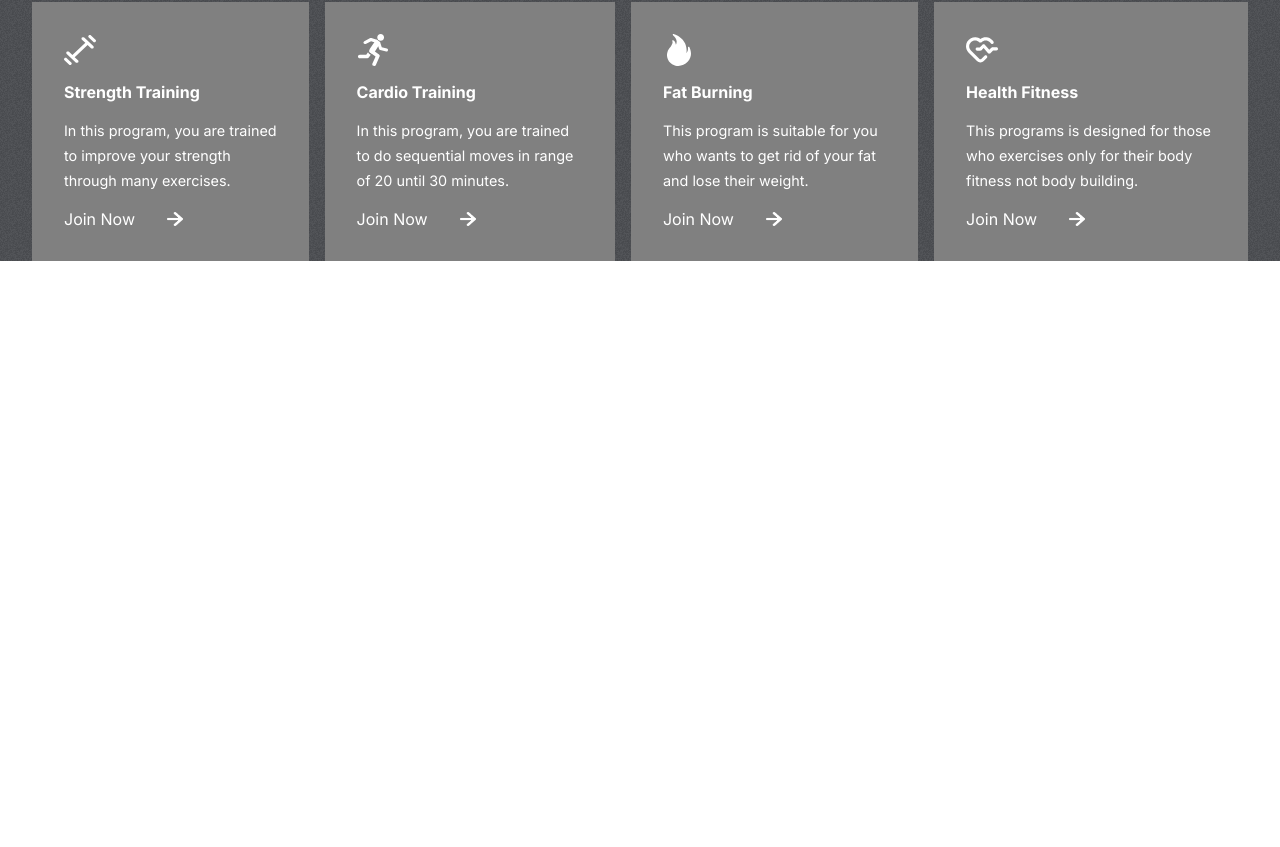
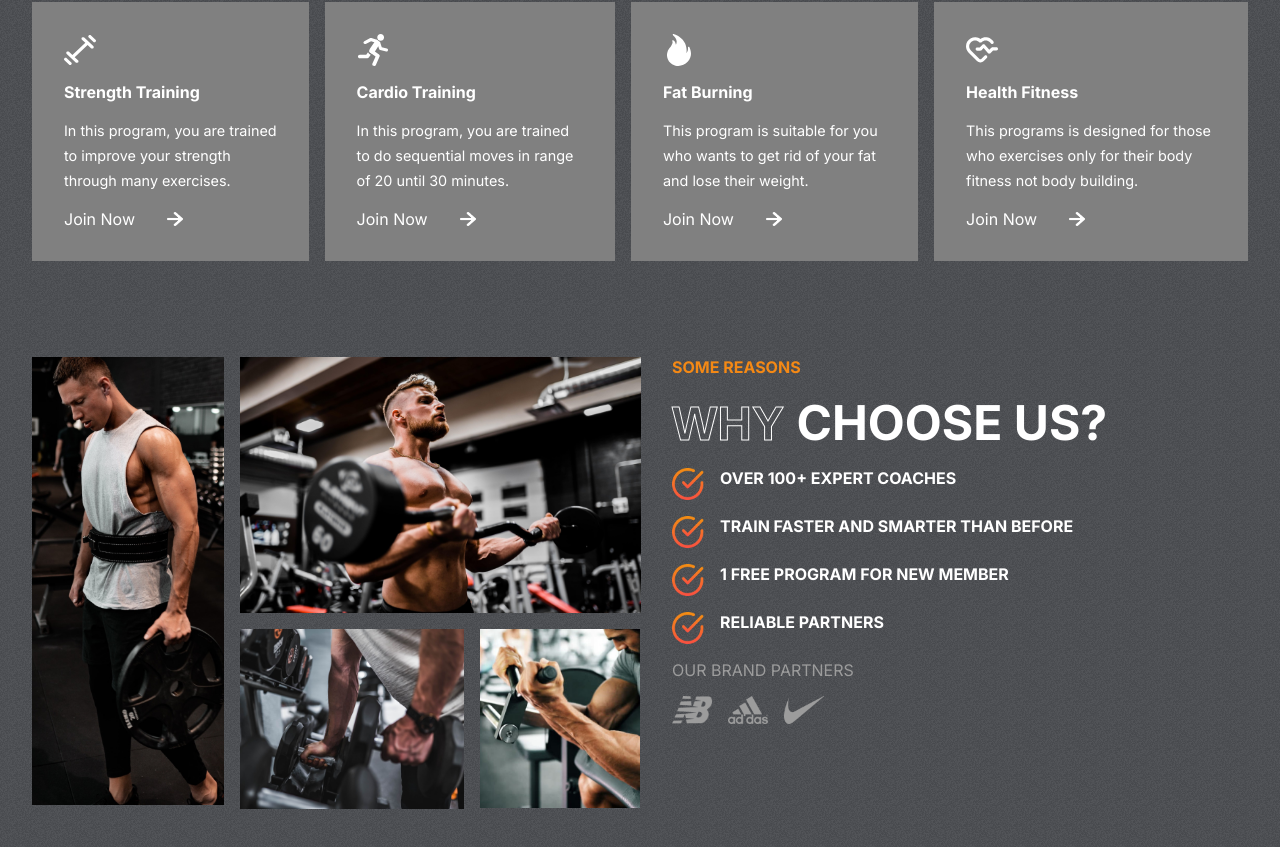
Before and after one commit to sagar-ksahoo/myGymWebApp, a React (Create React App) app: page / in a window 1280 px wide. Shown: the part 886-1733 px from the top of the page. Before the commit the page ends 1147 px from the top, so only its background shows below. Built offline with nearby package versions, Linux system fonts and the light colour scheme.

Commit message:
Reasons section created

```diff
--- a/src/App.js
+++ b/src/App.js
@@ -1,12 +1,14 @@
 import "./App.css";
 import Hero from "./components/Hero";
 import Programs from "./components/Programs";
+import Reasons from "./components/Reasons";
 
 function App() {
   return (
     <div className="App">
       <Hero />
       <Programs />
+      <Reasons />
     </div>
   );
 }
--- /dev/null
+++ b/src/components/Reasons.css
@@ -0,0 +1,86 @@
+.Reasons {
+  padding: 0 2rem;
+  display: flex;
+  gap: 2rem;
+}
+
+.left-r {
+  flex: 1 1;
+  display: grid;
+  grid-template-columns: repeat(3, 1fr);
+  gap: 1rem;
+  grid-auto-rows: 1fr;
+}
+
+.left-r > img {
+  object-fit: cover;
+}
+
+.left-r > :nth-child(1) {
+  width: 12rem;
+  grid-row: 1/3;
+  height: 28rem;
+}
+
+.left-r > :nth-child(2) {
+  width: auto;
+  height: 16rem;
+  grid-column: 2/4;
+}
+
+.left-r > :nth-child(3) {
+  width: 14rem;
+  grid-column: 2/3;
+  grid-row: 2;
+}
+
+.left-r > :nth-child(4) {
+  width: 10rem;
+  grid-column: 3/4;
+  height: 11.2rem;
+}
+
+.right-r {
+  flex: 1 1;
+  text-transform: uppercase;
+  gap: 1rem;
+  display: flex;
+  flex-direction: column;
+}
+
+.right-r > span {
+  font-weight: bold;
+  color: var(--orange);
+}
+
+.right-r > div {
+  color: white;
+  font-size: 3rem;
+  font-weight: bold;
+}
+
+.details-r {
+  display: flex;
+  flex-direction: column;
+  gap: 1rem;
+}
+
+.details-r > div {
+  display: flex;
+  font-size: 1rem;
+  gap: 1rem;
+}
+
+.details-r > div > img {
+  width: 2rem;
+  height: 2rem;
+}
+
+.partners {
+  display: flex;
+  gap: 1rem;
+}
+
+.partners > img {
+  width: 2.5rem;
+}
--- /dev/null
+++ b/src/components/Reasons.jsx
@@ -0,0 +1,72 @@
+import React from "react";
+import "./Reasons.css";
+import image1 from "../images/image1.png";
+import image2 from "../images/image2.png";
+import image3 from "../images/image3.png";
+import image4 from "../images/image4.png";
+import nb from "../images/nb.png";
+import adidas from "../images/adidas.png";
+import nike from "../images/nike.png";
+import tick from "../images/tick.png";
+
+const Reasons = () => {
+  return (
+    <>
+      <div className="Reasons" id="reasons">
+        <div className="left-r">
+          <img src={image1} alt="" />
+          <img src={image2} alt="" />
+          <img src={image3} alt="" />
+          <img src={image4} alt="" />
+        </div>
+
+        <div className="right-r">
+          <span>Some Reasons</span>
+          <div>
+            <span className="stroke-text">Why </span>
+            <span> Choose Us?</span>
+          </div>
+
+          <div className="details-r">
+            <div>
+              <img src={tick} alt=""></img>
+              <span>Over 100+ Expert Coaches</span>
+            </div>
+
+            <div>
+              <img src={tick} alt=""></img>
+              <span>Train Faster and smarter than before</span>
+            </div>
+
+            <div>
+              <img src={tick} alt=""></img>
+              <span>1 Free Program for new member</span>
+            </div>
+
+            <div>
+              <img src={tick} alt=""></img>
+              <span>Reliable Partners</span>
+            </div>
+          </div>
+
+          <span
+            style={{
+              color: "var(--gray)",
+              fontWeight: "normal",
+            }}
+          >
+            OUR brand PARTNERS
+          </span>
+
+          <div className="partners">
+            <img src={nb} alt="" />
+            <img src={adidas} alt="" />
+            <img src={nike} alt="" />
+          </div>
+        </div>
+      </div>
+    </>
+  );
+};
+
+export default Reasons;
```
